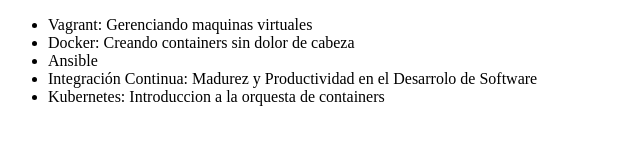
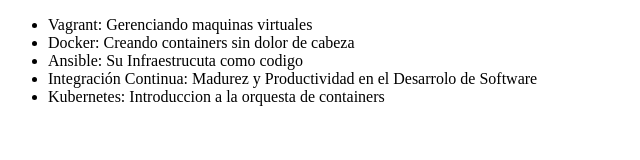
Before and after one commit to Balmo04/AluraGit, a plain HTML site: page index.html in a window 1280 px wide. Shown: the whole page, without its empty margins (0-640 px from the left). Drawn offline with Linux system fonts and the light colour scheme.

Commit message:
modificando el nombre dle curso de Ansible

```diff
--- a/index.html
+++ b/index.html
@@ -10,9 +10,9 @@
     <ul>
         <li> Vagrant: Gerenciando maquinas virtuales </li>
         <li> Docker: Creando containers sin dolor de cabeza</li>
-        <li> Ansible </li>
+        <li> Ansible: Su Infraestrucuta como codigo </li>
         <li> Integración Continua: Madurez y Productividad en el Desarrolo de Software  </li>
-        <li>Kubernetes: Introduccion a la orquesta de containers</li>
+        <li> Kubernetes: Introduccion a la orquesta de containers</li>
     </ul>
 </body>
 </html>
```
